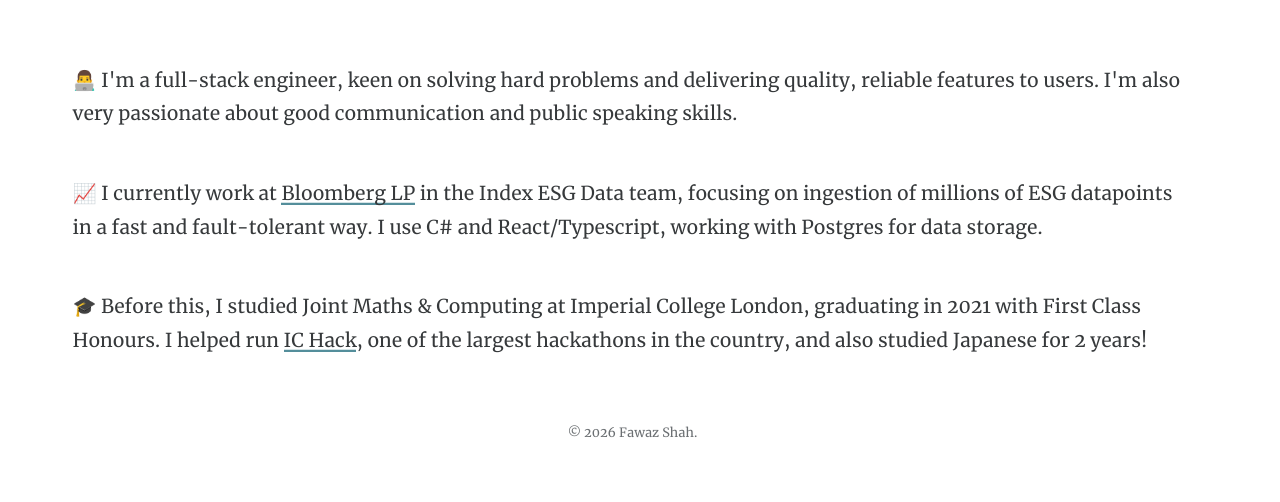
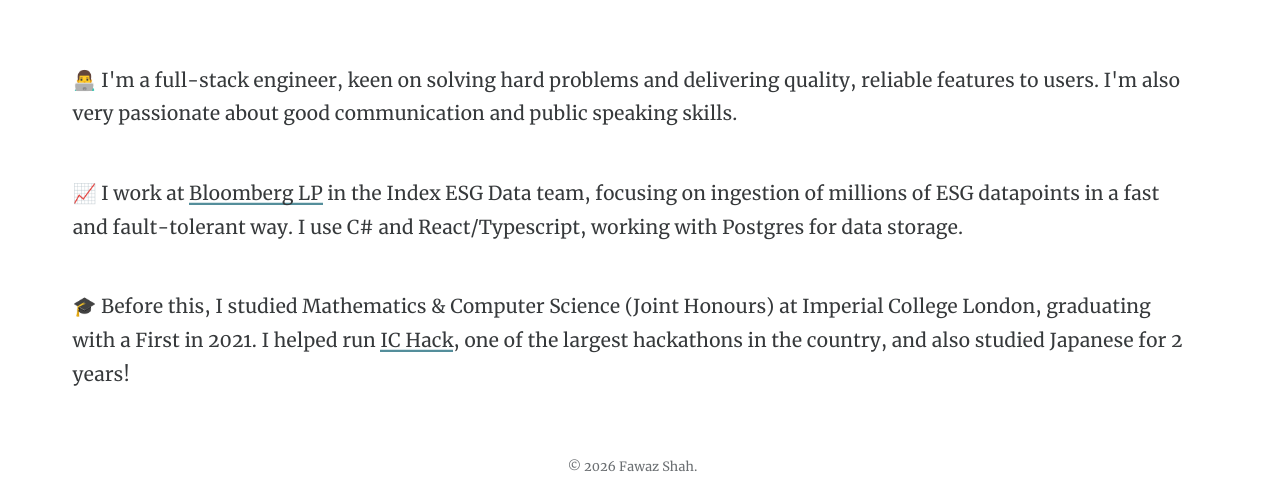
Before and after one commit to fawazshah/personal-website, an Astro site: page /about in a window 1280 px wide. Shown: the part 383-885 px from the top of the page. Before the commit the page ends 851 px from the top, so only its background shows below. Built offline with nearby package versions, Linux system fonts and the light colour scheme; Astro itself is replaced by a stand-in of ours.

Commit message:
Use degree full name

```diff
--- a/src/pages/about.astro
+++ b/src/pages/about.astro
@@ -10,8 +10,8 @@ const permalink = `${Astro.site.href}about`;
   <div class="container">
     <h1>About Me</h1>
     <p>👨‍💻 I'm a full-stack engineer, keen on solving hard problems and delivering quality, reliable features to users. I'm also very passionate about good communication and public speaking skills.</p>
-    <p>📈 I currently work at <a href="https://www.bloomberg.com/company/values/tech-at-bloomberg/" target=_blank">Bloomberg LP</a> in the Index ESG Data team, focusing on ingestion of millions of ESG datapoints in a fast and fault-tolerant way. I use C# and React/Typescript, working with Postgres for data storage.</p>
-    <p>🎓 Before this, I studied Joint Maths & Computing at Imperial College London, graduating in 2021 with First Class Honours. I helped run <a href="https://ichack.org/" target="_blank">IC Hack</a>, one of the largest hackathons in the country, and also studied Japanese for 2 years!</p>
+    <p>📈 I work at <a href="https://www.bloomberg.com/company/values/tech-at-bloomberg/" target=_blank">Bloomberg LP</a> in the Index ESG Data team, focusing on ingestion of millions of ESG datapoints in a fast and fault-tolerant way. I use C# and React/Typescript, working with Postgres for data storage.</p>
+    <p>🎓 Before this, I studied Mathematics & Computer Science (Joint Honours) at Imperial College London, graduating with a First in 2021. I helped run <a href="https://ichack.org/" target="_blank">IC Hack</a>, one of the largest hackathons in the country, and also studied Japanese for 2 years!</p>
   </div>
 </BaseLayout>
 
```
